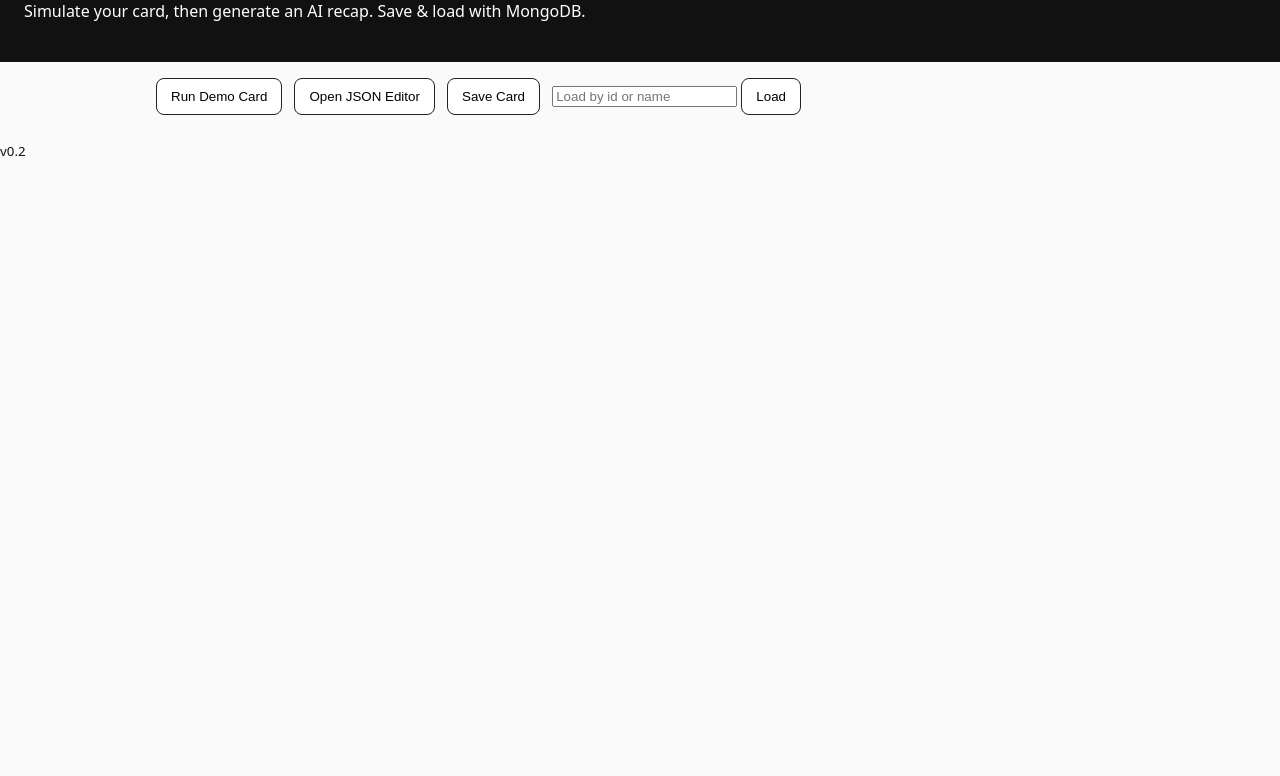
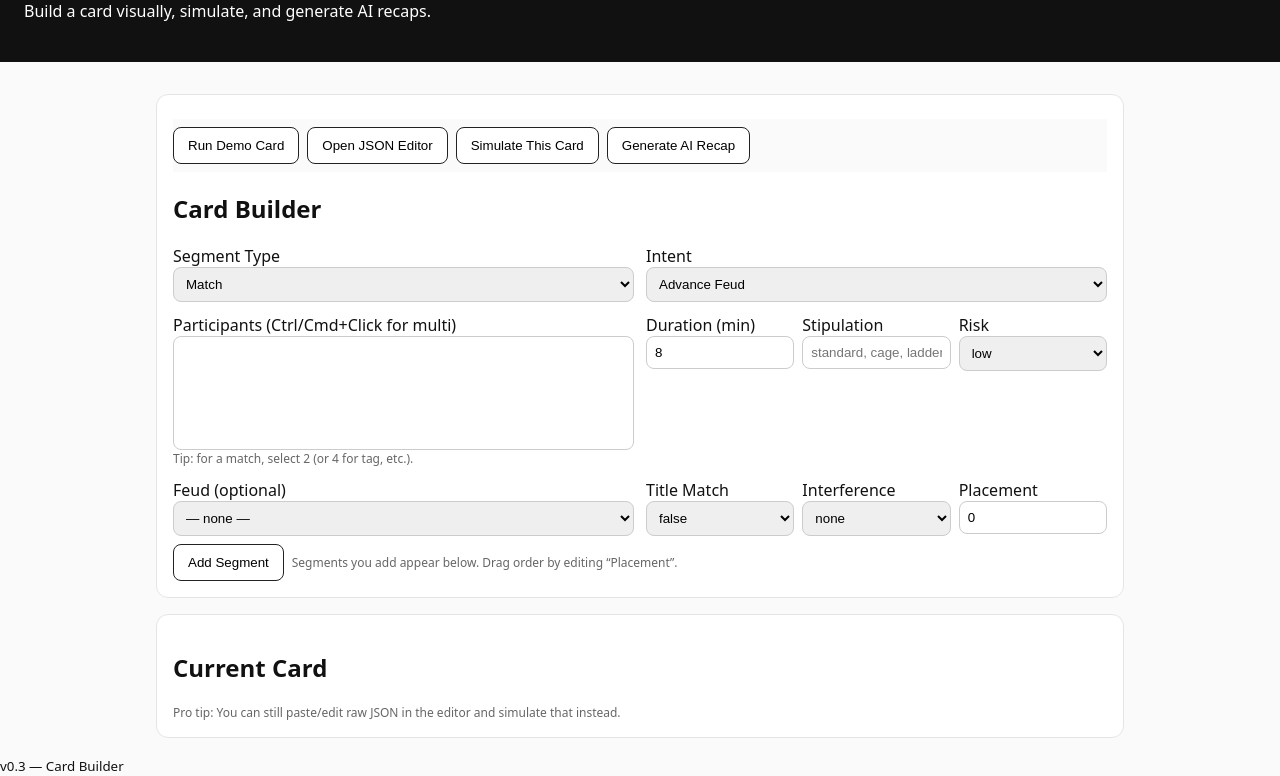
Before and after one commit to jakeshark/be-the-booker, a website: page public/index.html in a window 1280 px wide. Shown: the part 73-849 px from the top of the page. Before the commit the page ends 800 px from the top, so only its background shows below. Drawn offline with Linux system fonts and the light colour scheme.

Commit message:
Update index.html

```diff
--- a/public/index.html
+++ b/public/index.html
@@ -3,27 +3,126 @@
 <head>
   <meta charset="utf-8">
   <meta name="viewport" content="width=device-width, initial-scale=1">
-  <title>Wrestling Booker — Web Prototype</title>
+  <title>Be The Booker — Prototype</title>
   <link rel="stylesheet" href="/styles.css">
+  <style>
+    .grid { display:grid; grid-template-columns: 1fr 1fr; gap:12px; }
+    .grid-3 { display:grid; grid-template-columns: repeat(3, 1fr); gap:8px; }
+    .row { display:flex; gap:8px; align-items: center; flex-wrap: wrap; }
+    .pill { display:inline-block; padding:2px 8px; border:1px solid #ccc; border-radius:999px; margin-right:6px; }
+    select, input[type="number"], input[type="text"] { padding:8px; border:1px solid #ccc; border-radius:8px; width:100%; }
+    .seg { border:1px solid #e5e5e5; border-radius:10px; padding:12px; margin:8px 0; background:#fff }
+    .seg h4 { margin:0 0 8px 0 }
+    .muted { color:#666; font-size:12px }
+    .danger { color:#a00 }
+    .good { color:#096 }
+    .sticky { position: sticky; top: 0; background: #fafafa; padding: 8px 0; }
+  </style>
 </head>
 <body>
   <header>
-    <h1>Wrestling Booker — Web Prototype</h1>
-    <p>Simulate your card, then generate an AI recap. Save & load with MongoDB.</p>
+    <h1>Be The Booker — Prototype</h1>
+    <p>Build a card visually, simulate, and generate AI recaps.</p>
   </header>
 
   <main>
-    <section class="controls">
-      <button id="runDemo">Run Demo Card</button>
-      <button id="openEditor">Open JSON Editor</button>
-      <button id="saveCard">Save Card</button>
-      <input id="loadId" placeholder="Load by id or name">
-      <button id="loadCard">Load</button>
+    <section class="panel">
+      <div class="sticky row">
+        <button id="runDemo">Run Demo Card</button>
+        <button id="openEditor">Open JSON Editor</button>
+        <button id="btnSimulate">Simulate This Card</button>
+        <button id="makeRecap">Generate AI Recap</button>
+        <span id="status" class="muted"></span>
+      </div>
+
+      <h2>Card Builder</h2>
+      <div class="grid">
+        <div>
+          <label>Segment Type</label>
+          <select id="segType">
+            <option value="match">Match</option>
+            <option value="promo">Promo</option>
+            <option value="angle">Angle</option>
+          </select>
+        </div>
+        <div>
+          <label>Intent</label>
+          <select id="segIntent">
+            <option value="advance_feud">Advance Feud</option>
+            <option value="elevate">Elevate</option>
+            <option value="cool_down">Cool Down</option>
+            <option value="debut">Debut</option>
+            <option value="crowd_work">Crowd Work</option>
+            <option value="blowoff">Blowoff</option>
+          </select>
+        </div>
+        <div>
+          <label>Participants (Ctrl/Cmd+Click for multi)</label>
+          <select id="segParticipants" multiple size="6"></select>
+          <div class="muted">Tip: for a match, select 2 (or 4 for tag, etc.).</div>
+        </div>
+        <div class="grid-3">
+          <div>
+            <label>Duration (min)</label>
+            <input id="segDuration" type="number" min="1" max="60" value="8">
+          </div>
+          <div>
+            <label>Stipulation</label>
+            <input id="segStip" type="text" placeholder="standard, cage, ladder...">
+          </div>
+          <div>
+            <label>Risk</label>
+            <select id="segRisk">
+              <option value="low">low</option>
+              <option value="med">med</option>
+              <option value="high">high</option>
+            </select>
+          </div>
+        </div>
+        <div>
+          <label>Feud (optional)</label>
+          <select id="segFeud">
+            <option value="">— none —</option>
+          </select>
+        </div>
+        <div class="grid-3">
+          <div>
+            <label>Title Match</label>
+            <select id="segTitle">
+              <option value="false">false</option>
+              <option value="true">true</option>
+            </select>
+          </div>
+          <div>
+            <label>Interference</label>
+            <select id="segInterf">
+              <option value="none">none</option>
+              <option value="possible">possible</option>
+              <option value="planned">planned</option>
+            </select>
+          </div>
+          <div>
+            <label>Placement</label>
+            <input id="segPlacement" type="number" min="0" value="0">
+          </div>
+        </div>
+      </div>
+
+      <div class="row" style="margin-top:8px;">
+        <button id="addSegment">Add Segment</button>
+        <span class="muted">Segments you add appear below. Drag order by editing “Placement”.</span>
+      </div>
+    </section>
+
+    <section class="panel">
+      <h2>Current Card</h2>
+      <div id="cardList"></div>
+      <div class="muted">Pro tip: You can still paste/edit raw JSON in the editor and simulate that instead.</div>
     </section>
 
     <section id="editor" class="panel hidden">
       <h2>JSON Editor</h2>
-      <textarea id="jsonInput" spellcheck="false" rows="16">{}</textarea>
+      <textarea id="jsonInput" spellcheck="false" rows="14">{}</textarea>
       <div class="row">
         <button id="simulateCustom">Simulate JSON</button>
         <button id="closeEditor">Close Editor</button>
@@ -34,14 +133,11 @@
       <h2>Results</h2>
       <div id="summary"></div>
       <div id="segments"></div>
-      <div class="row">
-        <button id="makeRecap">Generate AI Recap</button>
-      </div>
       <pre id="recap" class="panel hidden"></pre>
     </section>
   </main>
 
-  <footer><small>v0.2</small></footer>
+  <footer><small>v0.3 — Card Builder</small></footer>
   <script src="/main.js"></script>
 </body>
 </html>
```
